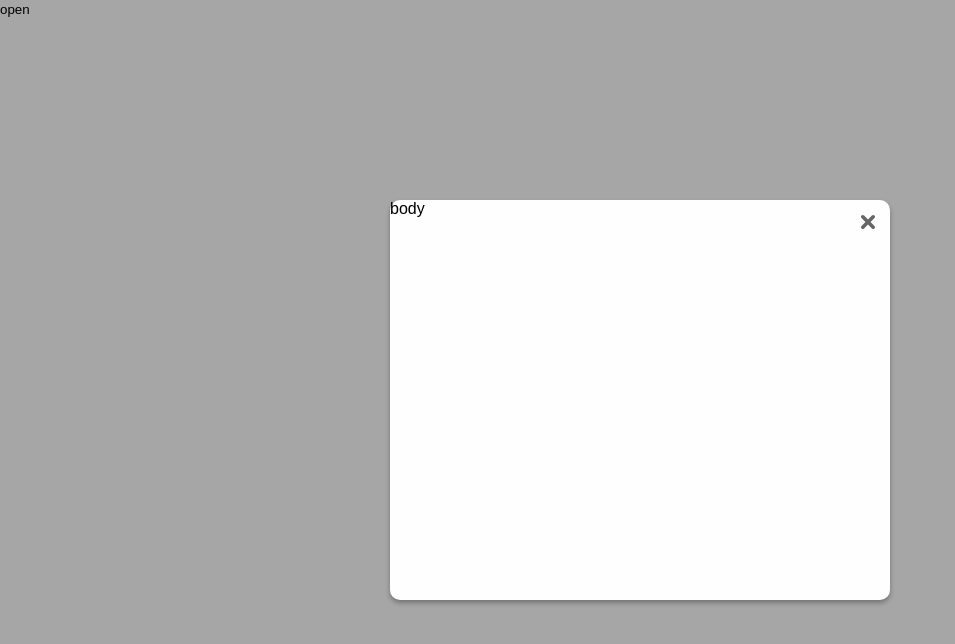
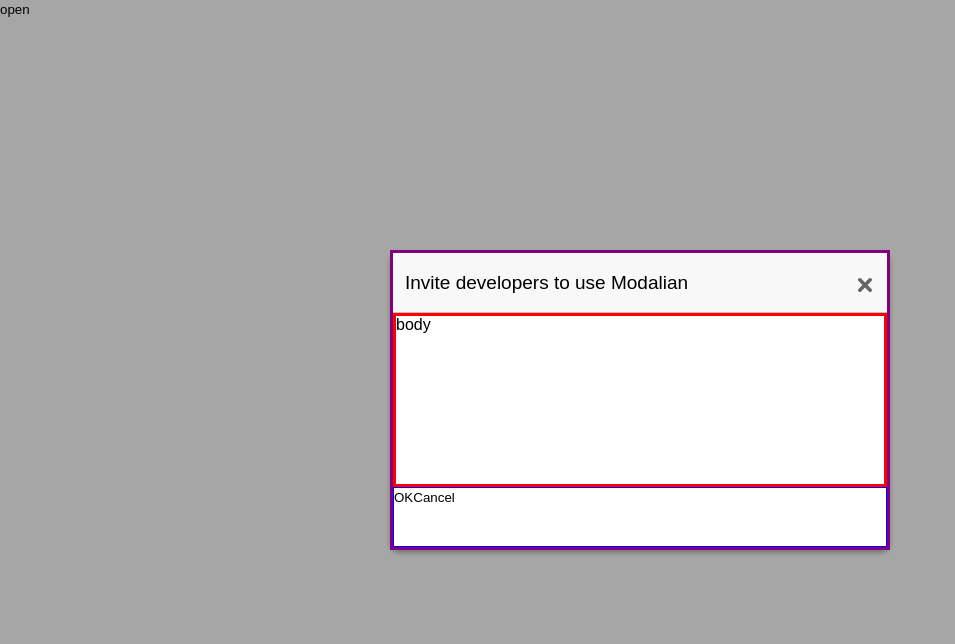
Before and after one commit to arashmanteghi/modalian, a React app: page / in a window 1280 px wide. Both pictures are taken after a click on the button "open". Shown: the top 644 px of the page, without its empty margins (0-955 px from the left). Built offline with nearby package versions, Linux system fonts and the light colour scheme.

Commit message:
Organize header, footer and body with static height

```diff
--- a/src/App.js
+++ b/src/App.js
@@ -25,7 +25,8 @@
         <Modalian
           visible={this.state.modalVisible}
           onClose={this.toggleModal}
-          // title='Invite developers to use Modalian'
+          title='Invite developers to use Modalian'
+          // footer={null}
         >
           <p>body</p>
         </Modalian>
--- a/src/Modalian.js
+++ b/src/Modalian.js
@@ -13,6 +13,7 @@
       modalianMaskClass: 'modalian-mask modalian-mask--none',
       modalianWrapperClass: 'modalain-wrapper modalian-wrapper--none'
     };
+    this.calculateBodyHeight = this.calculateBodyHeight.bind(this);
   }
 
   componentWillReceiveProps (nextProps) {
@@ -44,11 +45,23 @@
     }
   }
 
+  calculateBodyHeight () {
+    if (this.props.title && this.props.footer) {
+      return 120;
+    } else if (this.props.title || this.props.footer) {
+      return 60;
+    } else {
+      return 0;
+    }
+  }
+
   render () {
+    let bodyHeight = this.calculateBodyHeight();
     return (
       <Fragment>
         <div className={this.state.modalianMaskClass} onClick={this.props.onClose} />
         <div className={this.state.modalianWrapperClass}>
+          <main className='modalian__content'>
             {this.props.title && <header className='modalian__header'>
               <h2>{this.props.title}</h2>
               <img className='modalian__close-btn' src={closeIcon} onClick={this.props.onClose} />
@@ -56,7 +69,14 @@
             {!this.props.title && <header className='modalian__header--hidden'>
               <img className='modalian__close-btn' src={closeIcon} onClick={this.props.onClose} />
             </header>}
+            <section className='modalian__body' style={{height: `calc(100% - ${bodyHeight}px)`}}>
               {this.props.children}
+            </section>
+            {this.props.footer && <footer className='modalian__footer'>
+              <button>OK</button>
+              <button>Cancel</button>
+            </footer>}
+          </main>
         </div>
       </Fragment>
     );
@@ -67,5 +87,14 @@
   children: PropTypes.node.isRequired,
   visible: PropTypes.bool.isRequired,
   onClose: PropTypes.func.isRequired,
-  title: PropTypes.string
+  title: PropTypes.string,
+  footer: PropTypes.bool,
+  okBtnText: PropTypes.string,
+  cancelBtnText: PropTypes.string
 };
+
+Modalian.defaultProps = {
+  footer: true,
+  okBtnText: 'Ok',
+  cancelBtnText: 'Cancel'
+};
--- a/src/Modalian.scss
+++ b/src/Modalian.scss
@@ -28,14 +28,14 @@
   }
 
   &-wrapper {
-    display: flex;
-    flex-direction: column;
     position: fixed;
     top: 50%;
     left: 50%;
     transform: translate(-50%, -50%);
     width: 500px;
-    height: 400px;
+    height: 300px;
+    min-height: 300px;
+    // max-height: 800px;
     z-index: $modalian-z-index;
     font-family: sans-serif;
     background: $modalian-white;
@@ -46,9 +46,16 @@
     &--none { display: none; }
   }
 
+  &__content {
+    // display: flex;
+    // flex-direction: column;
+    position: relative;
+    height: 100%;
+    border: 3px solid purple;
+  }
+
 
 	&__header {
-    position: relative;
     display: flex;
     padding: 0 12px;
     height: 60px;
@@ -64,6 +71,10 @@
       > #{$root}__close-btn {
         top: 10px;
       }
+      + #{$root}__body {
+        top: 0;
+        height: 100%;
+      }
     }
     > h2 { font-size: 19px; }
 
@@ -76,6 +87,26 @@
     padding: 5px;
     z-index: $modalian-z-index + 1;
     cursor: pointer;
+  }
+
+  &__body {
+    display: flex;
+    position: absolute;
+    top: 60px;
+    // height: calc(100% - 60px);
+    // height: 100%;
+    width: 100%;
+    border: 3px solid red;
+
+  }
+
+  &__footer {
+    position: absolute;
+    // bottom: 0;;
+    bottom: 0;
+    width: 100%;
+    height: 60px;
+    border: 1px solid blue;
   }
 }
 
```
Lines whose indentation alone changed are shown as unchanged.
